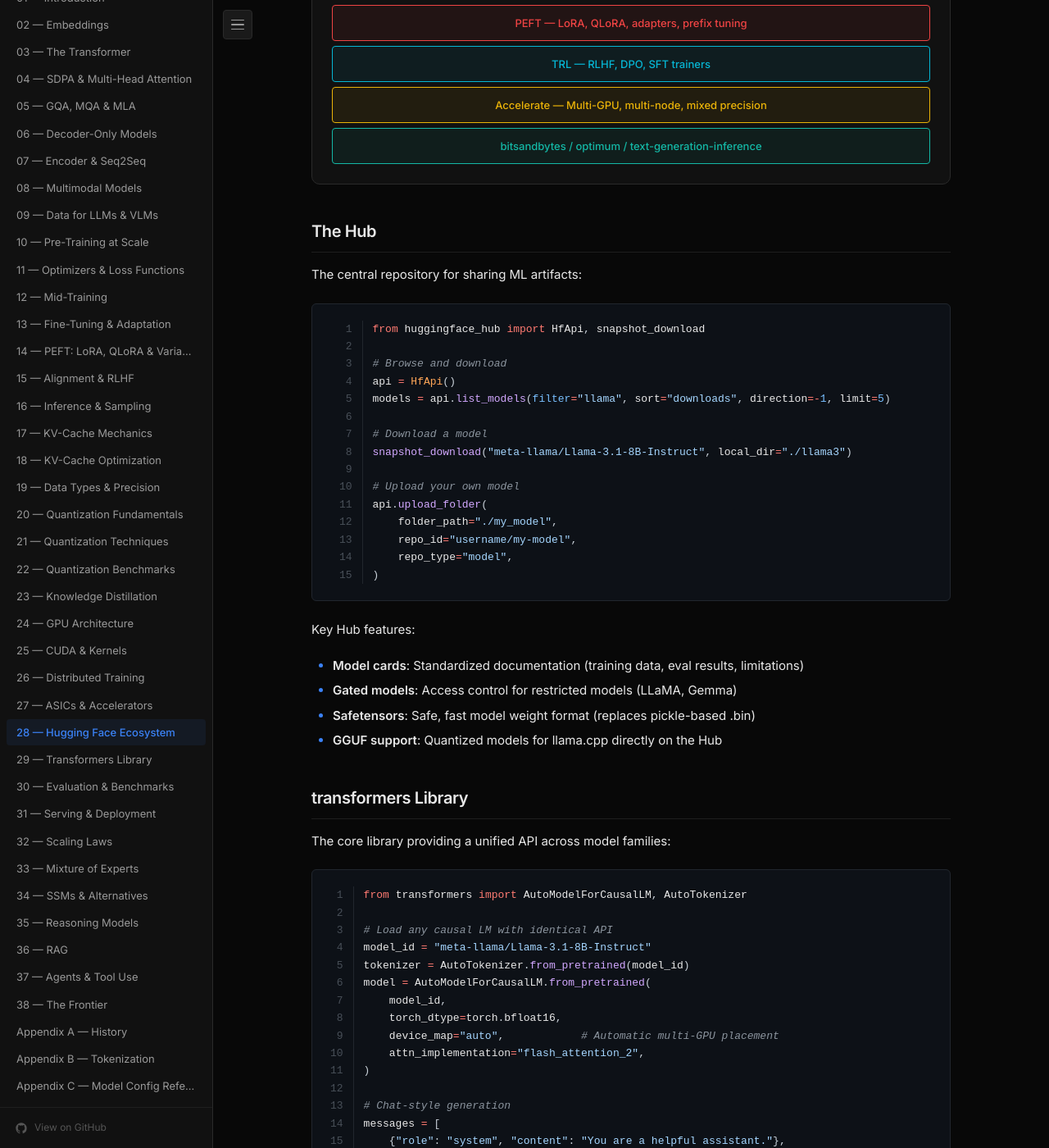
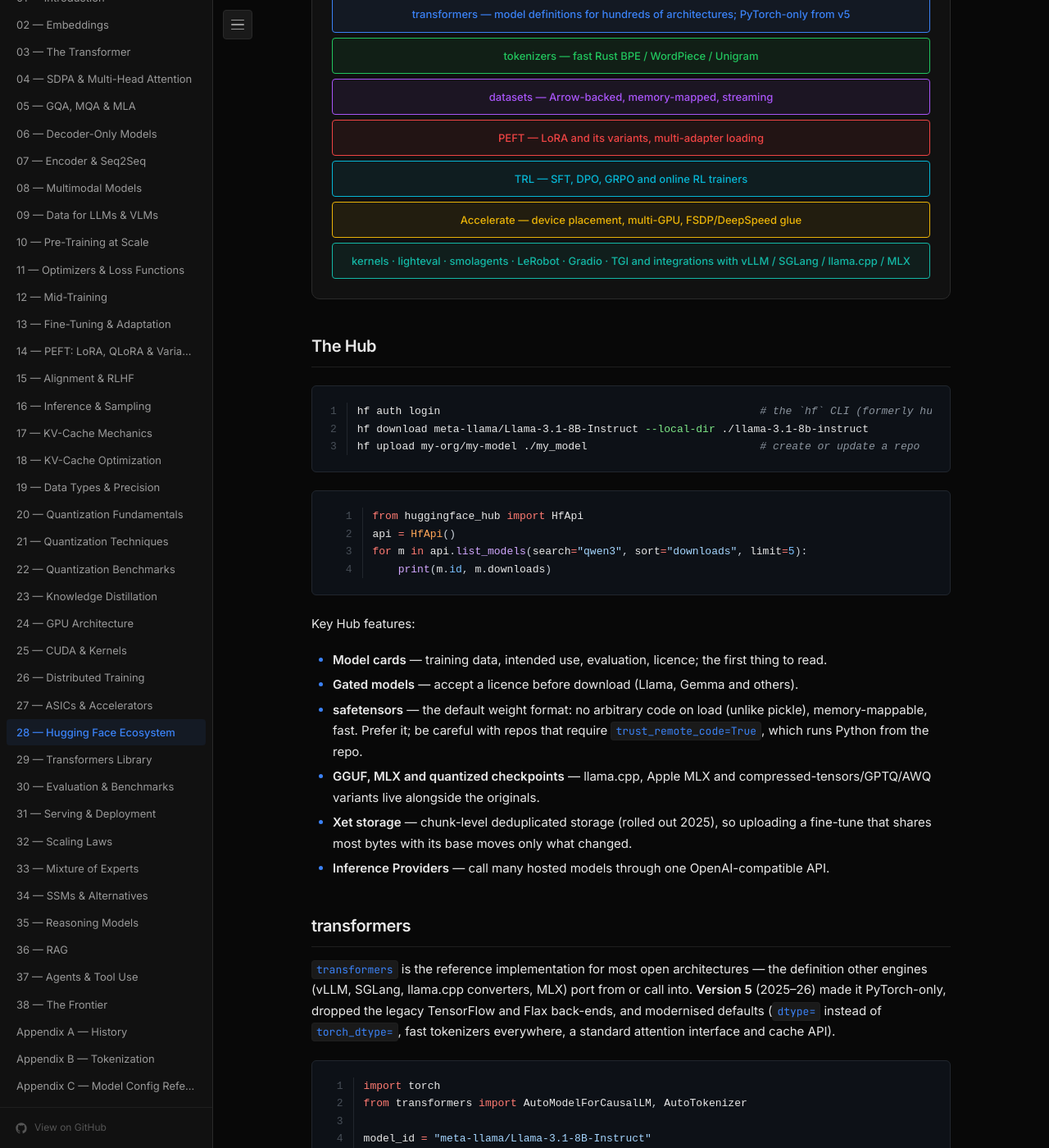
Before and after one commit to karam-nus/language-modelling, a Jekyll site: the page built from 28_huggingface_ecosystem.md, in a window 1280 px wide and 1400 px high, scrolled down 610 px. Shown: the whole window at 82% size. Built offline with Jekyll 4.4.1, drawn with Linux system fonts in a browser that asks for light colours; some of the changed text lies outside the part shown.

Commit message:
Chapter 28: Hugging Face ecosystem updated for transformers v5 and 2025-26 libraries
Co-Authored-By: Claude Opus 5.5 <noreply@anthropic.com>
Claude-Session: https://claude.ai/code/session_01LYcCK3HKPgFAfw8Q1ZJnEZ

````diff
--- a/28_huggingface_ecosystem.md
+++ b/28_huggingface_ecosystem.md
@@ -1,245 +1,246 @@
 ---
 title: "Chapter 28 — The Hugging Face Ecosystem"
+description: "The Hub (models, datasets, Spaces, safetensors, GGUF, Xet storage, gated repos, inference providers), transformers v5 as the PyTorch model-definition layer, tokenizers, datasets, PEFT, TRL, Accelerate, kernels, smolagents and lighteval — with current, working code."
 ---
 
 [← Back to Table of Contents](./README.md)
 
 # Chapter 28 — The Hugging Face Ecosystem
 
-> *"Hugging Face is the GitHub of machine learning — a platform where models, datasets, and tools converge into a unified ecosystem that accelerates research and deployment."*
+Most open models, datasets and fine-tunes pass through Hugging Face at some point: published on its Hub, defined in its `transformers` library, trained with its PEFT and TRL libraries, and served by engines that read its checkpoint format. Knowing the pieces saves a great deal of glue code.
+
+> **The one-sentence version:** the Hub stores and versions everything, `transformers` defines the models, and a ring of focused libraries — tokenizers, datasets, PEFT, TRL, Accelerate, kernels — handles each stage of the lifecycle around them.
 
 ## Ecosystem Overview
 
 <div class="diagram">
-<div class="diagram-title">Hugging Face Stack</div>
+<div class="diagram-title">Hugging Face Stack (2026)</div>
 <div class="layer-stack">
-  <div class="layer orange">🤗 Hub — 800K+ models, 200K+ datasets, Spaces for demos</div>
-  <div class="layer accent">transformers — Unified API for 200+ architectures (PyTorch, JAX, TF)</div>
-  <div class="layer green">tokenizers — Fast BPE/WordPiece/Unigram tokenizers in Rust</div>
-  <div class="layer purple">datasets — Memory-mapped Arrow datasets with streaming</div>
-  <div class="layer red">PEFT — LoRA, QLoRA, adapters, prefix tuning</div>
-  <div class="layer cyan">TRL — RLHF, DPO, SFT trainers</div>
-  <div class="layer yellow">Accelerate — Multi-GPU, multi-node, mixed precision</div>
-  <div class="layer teal">bitsandbytes / optimum / text-generation-inference</div>
+  <div class="layer orange">🤗 Hub — millions of models and hundreds of thousands of datasets; Spaces for demos; Xet-backed large-file storage</div>
+  <div class="layer accent">transformers — model definitions for hundreds of architectures; PyTorch-only from v5</div>
+  <div class="layer green">tokenizers — fast Rust BPE / WordPiece / Unigram</div>
+  <div class="layer purple">datasets — Arrow-backed, memory-mapped, streaming</div>
+  <div class="layer red">PEFT — LoRA and its variants, multi-adapter loading</div>
+  <div class="layer cyan">TRL — SFT, DPO, GRPO and online RL trainers</div>
+  <div class="layer yellow">Accelerate — device placement, multi-GPU, FSDP/DeepSpeed glue</div>
+  <div class="layer teal">kernels · lighteval · smolagents · LeRobot · Gradio · TGI and integrations with vLLM / SGLang / llama.cpp / MLX</div>
 </div>
 </div>
 
 ## The Hub
 
-The central repository for sharing ML artifacts:
+```bash
+hf auth login                                                  # the `hf` CLI (formerly huggingface-cli)
+hf download meta-llama/Llama-3.1-8B-Instruct --local-dir ./llama-3.1-8b-instruct
+hf upload my-org/my-model ./my_model                           # create or update a repo
+```
 
 ```python
-from huggingface_hub import HfApi, snapshot_download
-
-# Browse and download
+from huggingface_hub import HfApi
 api = HfApi()
-models = api.list_models(filter="llama", sort="downloads", direction=-1, limit=5)
-
-# Download a model
-snapshot_download("meta-llama/Llama-3.1-8B-Instruct", local_dir="./llama3")
-
-# Upload your own model
-api.upload_folder(
-    folder_path="./my_model",
-    repo_id="username/my-model",
-    repo_type="model",
-)
+for m in api.list_models(search="qwen3", sort="downloads", limit=5):
+    print(m.id, m.downloads)
 ```
 
 Key Hub features:
-- **Model cards**: Standardized documentation (training data, eval results, limitations)
-- **Gated models**: Access control for restricted models (LLaMA, Gemma)
-- **Safetensors**: Safe, fast model weight format (replaces pickle-based .bin)
-- **GGUF support**: Quantized models for llama.cpp directly on the Hub
+- **Model cards** — training data, intended use, evaluation, licence; the first thing to read.
+- **Gated models** — accept a licence before download (Llama, Gemma and others).
+- **safetensors** — the default weight format: no arbitrary code on load (unlike pickle), memory-mappable, fast. Prefer it; be careful with repos that require `trust_remote_code=True`, which runs Python from the repo.
+- **GGUF, MLX and quantized checkpoints** — llama.cpp, Apple MLX and compressed-tensors/GPTQ/AWQ variants live alongside the originals.
+- **Xet storage** — chunk-level deduplicated storage (rolled out 2025), so uploading a fine-tune that shares most bytes with its base moves only what changed.
+- **Inference Providers** — call many hosted models through one OpenAI-compatible API.
 
-## transformers Library
+## transformers
 
-The core library providing a unified API across model families:
+`transformers` is the reference implementation for most open architectures — the definition other engines (vLLM, SGLang, llama.cpp converters, MLX) port from or call into. **Version 5** (2025–26) made it PyTorch-only, dropped the legacy TensorFlow and Flax back-ends, and modernised defaults (`dtype=` instead of `torch_dtype=`, fast tokenizers everywhere, a standard attention interface and cache API).
 
 ```python
+import torch
 from transformers import AutoModelForCausalLM, AutoTokenizer
 
-# Load any causal LM with identical API
 model_id = "meta-llama/Llama-3.1-8B-Instruct"
-tokenizer = AutoTokenizer.from_pretrained(model_id)
+tok = AutoTokenizer.from_pretrained(model_id)
 model = AutoModelForCausalLM.from_pretrained(
-    model_id,
-    torch_dtype=torch.bfloat16,
-    device_map="auto",            # Automatic multi-GPU placement
-    attn_implementation="flash_attention_2",
+    model_id, dtype=torch.bfloat16, device_map="auto",      # spread layers over available GPUs
+    attn_implementation="sdpa",                             # or "flash_attention_2", "flex_attention"
 )
 
-# Chat-style generation
-messages = [
-    {"role": "system", "content": "You are a helpful assistant."},
-    {"role": "user", "content": "Explain attention in one paragraph."},
-]
-input_ids = tokenizer.apply_chat_template(messages, return_tensors="pt").to(model.device)
+messages = [{"role": "system", "content": "You are a helpful assistant."},
+            {"role": "user", "content": "Explain attention in one paragraph."}]
+inputs = tok.apply_chat_template(messages, add_generation_prompt=True,
+                                 return_tensors="pt", return_dict=True).to(model.device)
+out = model.generate(**inputs, max_new_tokens=256, do_sample=True, temperature=0.7, top_p=0.9)
+print(tok.decode(out[0, inputs["input_ids"].shape[1]:], skip_special_tokens=True))
+```
 
-output = model.generate(
-    input_ids,
-    max_new_tokens=256,
-    temperature=0.7,
-    top_p=0.9,
-    do_sample=True,
-)
-print(tokenizer.decode(output[0][input_ids.shape[1]:], skip_special_tokens=True))
-```
+Without `add_generation_prompt=True` the prompt ends after the user turn and the model may continue *as the user* — the most common chat-template mistake.
 
 ### Auto Classes
 
-The `Auto*` pattern dispatches to the correct architecture based on config:
-
-| Auto Class | Purpose | Example Models |
+| Auto class | Purpose | Example models |
 |-----------|---------|---------------|
-| `AutoModel` | Base model (no head) | Feature extraction |
-| `AutoModelForCausalLM` | Decoder-only generation | GPT-2, LLaMA, Mistral |
+| `AutoModel` | Base model, no head | Feature extraction, embeddings |
+| `AutoModelForCausalLM` | Decoder-only generation | Llama, Qwen, Mistral, gpt-oss |
 | `AutoModelForSeq2SeqLM` | Encoder-decoder | T5, BART |
-| `AutoModelForSequenceClassification` | Text classification | BERT + head |
-| `AutoModelForTokenClassification` | NER, POS tagging | BERT + token head |
-| `AutoModelForQuestionAnswering` | Extractive QA | BERT/RoBERTa + QA head |
-| `AutoModelForVision2Seq` | Image-to-text | LLaVA, PaliGemma |
+| `AutoModelForSequenceClassification` | Classification / reward models | ModernBERT + head, reward models |
+| `AutoModelForTokenClassification` | NER, tagging | BERT-style + token head |
+| `AutoModelForImageTextToText` | Vision-language models | Qwen2.5-VL, Gemma 3, Llama 4 |
+| `AutoModelForSpeechSeq2Seq` | Speech recognition | Whisper |
 
 ### Generation Config
+
+Every model ships a `generation_config.json` with the lab's recommended defaults; override per call:
 
 ```python
 from transformers import GenerationConfig
 
-config = GenerationConfig(
-    max_new_tokens=512,
-    do_sample=True,
-    temperature=0.6,
-    top_p=0.9,
-    top_k=50,
-    repetition_penalty=1.1,
-    stop_strings=["<|eot_id|>"],
-)
-output = model.generate(input_ids, generation_config=config)
+cfg = GenerationConfig(max_new_tokens=512, do_sample=True, temperature=0.6, top_p=0.95, top_k=20,
+                       stop_strings=["</answer>"])
+out = model.generate(**inputs, generation_config=cfg, tokenizer=tok)   # stop_strings needs the tokenizer
 ```
 
-## Pipeline API
-
-Quick inference without manual setup:
+## Pipelines
 
 ```python
 from transformers import pipeline
 
-# Text generation
-generator = pipeline("text-generation", model="microsoft/Phi-3-mini-4k-instruct",
-                     device_map="auto", torch_dtype="auto")
-result = generator("The key insight of attention is", max_new_tokens=100)
+chat = pipeline("text-generation", model="HuggingFaceTB/SmolLM3-3B", dtype="auto", device_map="auto")
+print(chat([{"role": "user", "content": "One sentence on why attention works."}],
+           max_new_tokens=60)[0]["generated_text"][-1]["content"])
 
-# Other pipelines
-classifier = pipeline("sentiment-analysis")           # Default: distilbert
-ner        = pipeline("ner", grouped_entities=True)    # Named entity recognition
-qa         = pipeline("question-answering")            # Extractive QA
+ner        = pipeline("token-classification", aggregation_strategy="simple")
+asr        = pipeline("automatic-speech-recognition", model="openai/whisper-large-v3-turbo")
 summarizer = pipeline("summarization", model="facebook/bart-large-cnn")
 ```
 
-## Trainer API
+Pipelines accept chat messages directly and apply the chat template for you.
 
-Structured training with logging, evaluation, and checkpointing:
+## Trainer
 
 ```python
 from transformers import Trainer, TrainingArguments
 
-training_args = TrainingArguments(
-    output_dir="./checkpoints",
-    num_train_epochs=3,
-    per_device_train_batch_size=4,
-    gradient_accumulation_steps=8,
-    learning_rate=2e-5,
-    lr_scheduler_type="cosine",
-    warmup_ratio=0.1,
-    bf16=True,
-    logging_steps=10,
-    eval_strategy="steps",
-    eval_steps=500,
-    save_strategy="steps",
-    save_steps=500,
-    report_to="wandb",
+args = TrainingArguments(
+    output_dir="./checkpoints", num_train_epochs=3,
+    per_device_train_batch_size=4, gradient_accumulation_steps=8,
+    learning_rate=2e-5, lr_scheduler_type="cosine", warmup_ratio=0.03,
+    bf16=True, logging_steps=10, eval_strategy="steps", eval_steps=500,
+    save_strategy="steps", save_steps=500, report_to="wandb",
 )
-
-trainer = Trainer(
-    model=model,
-    args=training_args,
-    train_dataset=train_dataset,
-    eval_dataset=eval_dataset,
-    data_collator=data_collator,
-    tokenizer=tokenizer,
-)
+trainer = Trainer(model=model, args=args, train_dataset=train_ds, eval_dataset=eval_ds,
+                  data_collator=collator, processing_class=tok)        # `tokenizer=` was renamed
 trainer.train()
 ```
 
-## Key Companion Libraries
+## Companion Libraries
 
-### PEFT — Parameter-Efficient Fine-Tuning
+### PEFT
 
 ```python
 from peft import LoraConfig, get_peft_model
 
-lora_config = LoraConfig(
-    r=16, lora_alpha=32, lora_dropout=0.05,
-    target_modules=["q_proj", "k_proj", "v_proj", "o_proj",
-                     "gate_proj", "up_proj", "down_proj"],
-    task_type="CAUSAL_LM",
-)
-model = get_peft_model(model, lora_config)
+model = get_peft_model(model, LoraConfig(r=16, lora_alpha=32, lora_dropout=0.05,
+                                         target_modules="all-linear", task_type="CAUSAL_LM"))
 model.print_trainable_parameters()
-# trainable params: 83,886,080 || all params: 8,114,769,920 || trainable%: 1.03%
+# trainable params: 41,943,040 || all params: 8,072,204,288 || trainable%: 0.5196
 ```
 
-### TRL — Transformer Reinforcement Learning
+### TRL
 
 ```python
-from trl import SFTTrainer, DPOTrainer
+from trl import SFTConfig, SFTTrainer, DPOConfig, DPOTrainer, GRPOConfig, GRPOTrainer
 
-# SFT
-sft_trainer = SFTTrainer(model=model, args=training_args,
-                          train_dataset=dataset, peft_config=lora_config)
-sft_trainer.train()
-
-# DPO
-dpo_trainer = DPOTrainer(model=model, ref_model=ref_model,
-                          args=training_args, train_dataset=preference_data,
-                          beta=0.1, peft_config=lora_config)
-dpo_trainer.train()
+SFTTrainer(model=model, args=SFTConfig(output_dir="sft"), train_dataset=chat_ds).train()
+DPOTrainer(model=model, args=DPOConfig(output_dir="dpo", beta=0.1),          # beta lives in the config
+           train_dataset=pref_ds, processing_class=tok).train()
+GRPOTrainer(model=model, reward_funcs=[my_reward], args=GRPOConfig(output_dir="grpo"),
+            train_dataset=prompts_ds).train()
 ```
 
-### Accelerate — Distributed Training
+Chapters 13–15 have complete recipes.
+
+### Accelerate
 
 ```python
 from accelerate import Accelerator
 
-accelerator = Accelerator(mixed_precision="bf16")
-model, optimizer, dataloader = accelerator.prepare(model, optimizer, dataloader)
-
-for batch in dataloader:
-    outputs = model(**batch)
-    accelerator.backward(outputs.loss)
-    optimizer.step()
-    optimizer.zero_grad()
-
-# Launch: accelerate launch --multi_gpu --num_processes 8 train.py
+acc = Accelerator(mixed_precision="bf16")
+model, optimizer, loader = acc.prepare(model, optimizer, loader)
+for batch in loader:
+    loss = model(**batch).loss
+    acc.backward(loss)
+    optimizer.step(); optimizer.zero_grad()
+# accelerate launch --num_processes 8 train.py   (FSDP or DeepSpeed via `accelerate config`)
 ```
 
-### datasets — Efficient Data Loading
+### datasets
 
 ```python
 from datasets import load_dataset
 
-# Stream large datasets without downloading
-dataset = load_dataset("HuggingFaceFW/fineweb", split="train", streaming=True)
-for example in dataset:
-    tokens = tokenizer(example["text"])["input_ids"]
+web = load_dataset("HuggingFaceFW/fineweb-edu", split="train", streaming=True)   # no full download
+for ex in web.take(3):
+    print(len(tok(ex["text"]).input_ids))
 ```
 
-## What's Next
+### And More
 
-Now that we understand the tools, the next chapter dives into the `transformers` library itself — its class hierarchy, model internals, and how to extend it.
+| Library | What it does |
+|---|---|
+| **kernels** (2025) | Load optimised compute kernels (attention, MoE, quantized GEMMs) from the Hub at runtime instead of compiling them |
+| **lighteval** | Fast evaluation across many benchmarks, with vLLM/SGLang back-ends |
+| **smolagents** | Minimal agents that act by writing Python code (Chapter 37) |
+| **LeRobot** | Datasets, policies (including VLAs) and tools for real robots |
+| **Gradio / Spaces** | Demos and apps; ZeroGPU Spaces lend shared GPUs on demand |
+| **TGI** | Hugging Face's serving engine; Inference Endpoints also offer vLLM and SGLang (Chapter 31) |
 
-[← Previous: Chapter 27 — ASICs & Accelerators](./27_asics_and_accelerators.md) · **Next: [Chapter 29 — Transformers Library Deep Dive →](./29_transformers_library.md)**
+<div class="callout ponder">
+<span class="callout-title">Ponder</span>
+<p>When vLLM, SGLang, llama.cpp and MLX all port their model code from `transformers`, the library becomes the de facto specification of each architecture. What happens when an implementation detail — a RoPE convention, an attention-sink term, a norm epsilon — differs between the "spec" and a fast engine? How would you catch it?</p>
+</div>
+
+## Key Takeaways
+
+- The Hub is the distribution layer: read model cards, prefer safetensors, beware `trust_remote_code`; Xet storage makes derived uploads cheap.
+- transformers v5 is PyTorch-only and the reference model definition for the ecosystem; use `dtype=`, `processing_class=` and `add_generation_prompt=True`.
+- PEFT (LoRA), TRL (SFT/DPO/GRPO), Accelerate (distribution) and datasets (streaming) cover fine-tuning end to end.
+- Newer pieces — kernels, lighteval, smolagents, LeRobot — extend the stack to kernels, evaluation, agents and robotics.
+
+## Check Yourself
+
+<details class="check">
+<summary>Why is safetensors safer than PyTorch's .bin checkpoints?</summary>
+<p>.bin files are Python pickles, which can execute arbitrary code when loaded. safetensors stores only a JSON header and raw tensor bytes, so loading cannot run code; it is also memory-mappable for fast, lazy loading.</p>
+</details>
+
+<details class="check">
+<summary>A chat model loaded with transformers answers by writing another user question. What did the code probably miss?</summary>
+<p><code>add_generation_prompt=True</code> in <code>apply_chat_template</code>, so the prompt did not end with the assistant header and the model continued the user's turn.</p>
+</details>
+
+<details class="check">
+<summary>What does <code>device_map="auto"</code> do, and when is it the wrong tool?</summary>
+<p>It places layers across available GPUs (and CPU/disk if needed) so a large model fits, running them sequentially — pipeline placement with only one GPU active at a time. It is convenient for inference experiments but slow; for serving use vLLM/SGLang tensor parallelism, and for training use FSDP or DeepSpeed.</p>
+</details>
+
+<details class="check">
+<summary>Why does <code>stop_strings</code> in <code>generate</code> require passing the tokenizer?</summary>
+<p>Stopping is checked on token IDs during generation, but a stop string can be split across tokens in many ways; transformers uses the tokenizer to precompute which token sequences can complete the string.</p>
+</details>
+
+## References
+
+| Source | Author / Org, Year | Link | What this chapter takes from it |
+|---|---|---|---|
+| Transformers: State-of-the-Art Natural Language Processing | Wolf et al., 2020 | [aclanthology.org/2020.emnlp-demos.6](https://aclanthology.org/2020.emnlp-demos.6/) | The library's design |
+| Transformers documentation | Hugging Face | [huggingface.co/docs/transformers](https://huggingface.co/docs/transformers) | v5 APIs, chat templates, generation |
+| Hub documentation | Hugging Face | [huggingface.co/docs/hub](https://huggingface.co/docs/hub) | Model cards, gating, Xet storage |
+| safetensors | Hugging Face | [github.com/huggingface/safetensors](https://github.com/huggingface/safetensors) | Weight format |
+| PEFT · TRL · Accelerate · datasets docs | Hugging Face | [huggingface.co/docs](https://huggingface.co/docs) | Library APIs |
+| kernels | Hugging Face, 2025 | [github.com/huggingface/kernels](https://github.com/huggingface/kernels) | Hub-distributed kernels |
 
 ---
 
-*Last updated: April 2026*
+**Next:** [Chapter 29 — Transformers Library Deep Dive](./29_transformers_library.md) — inside the library: configs, model classes, attention back-ends and caches.
+
+[← Back to Table of Contents](./README.md)
````
